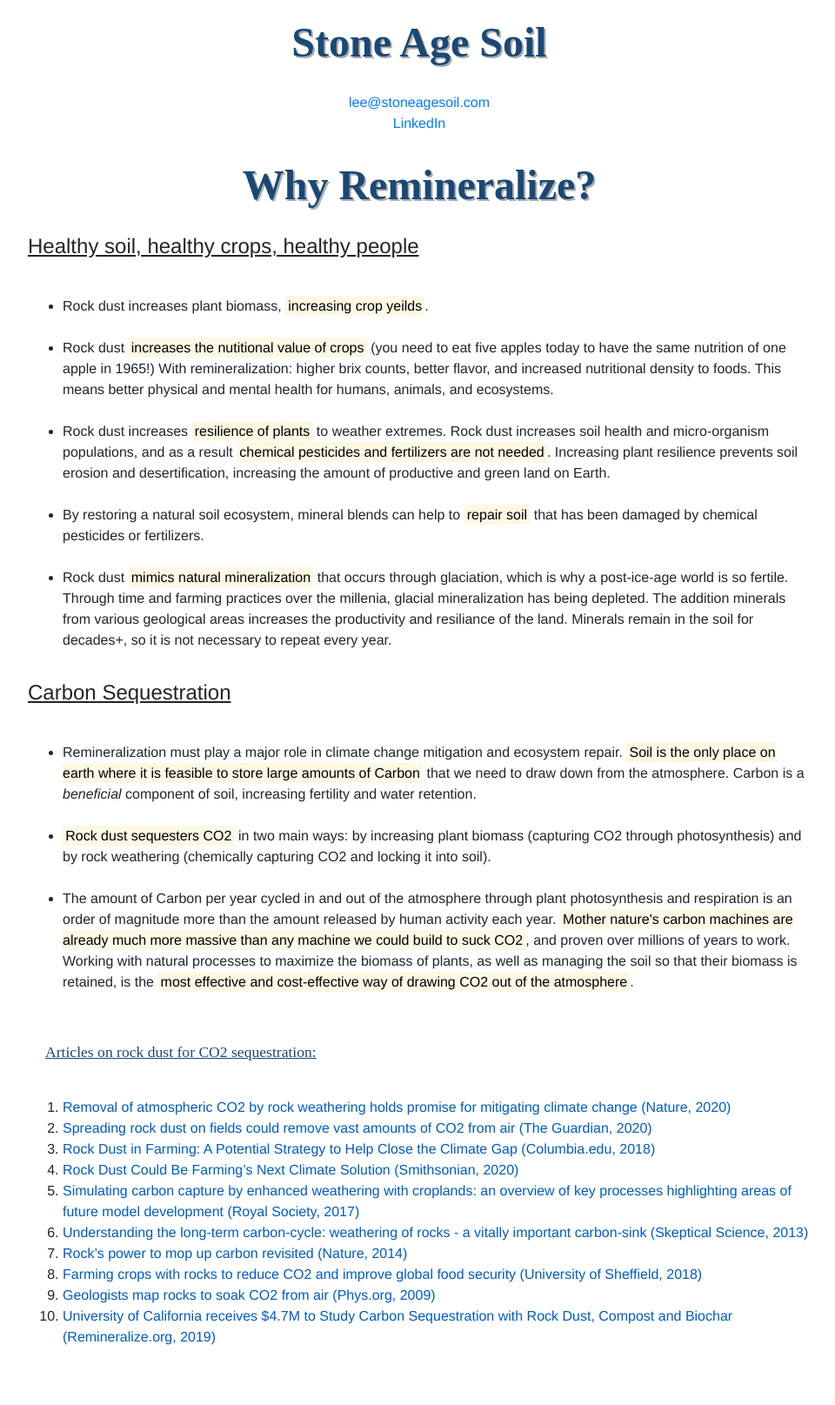
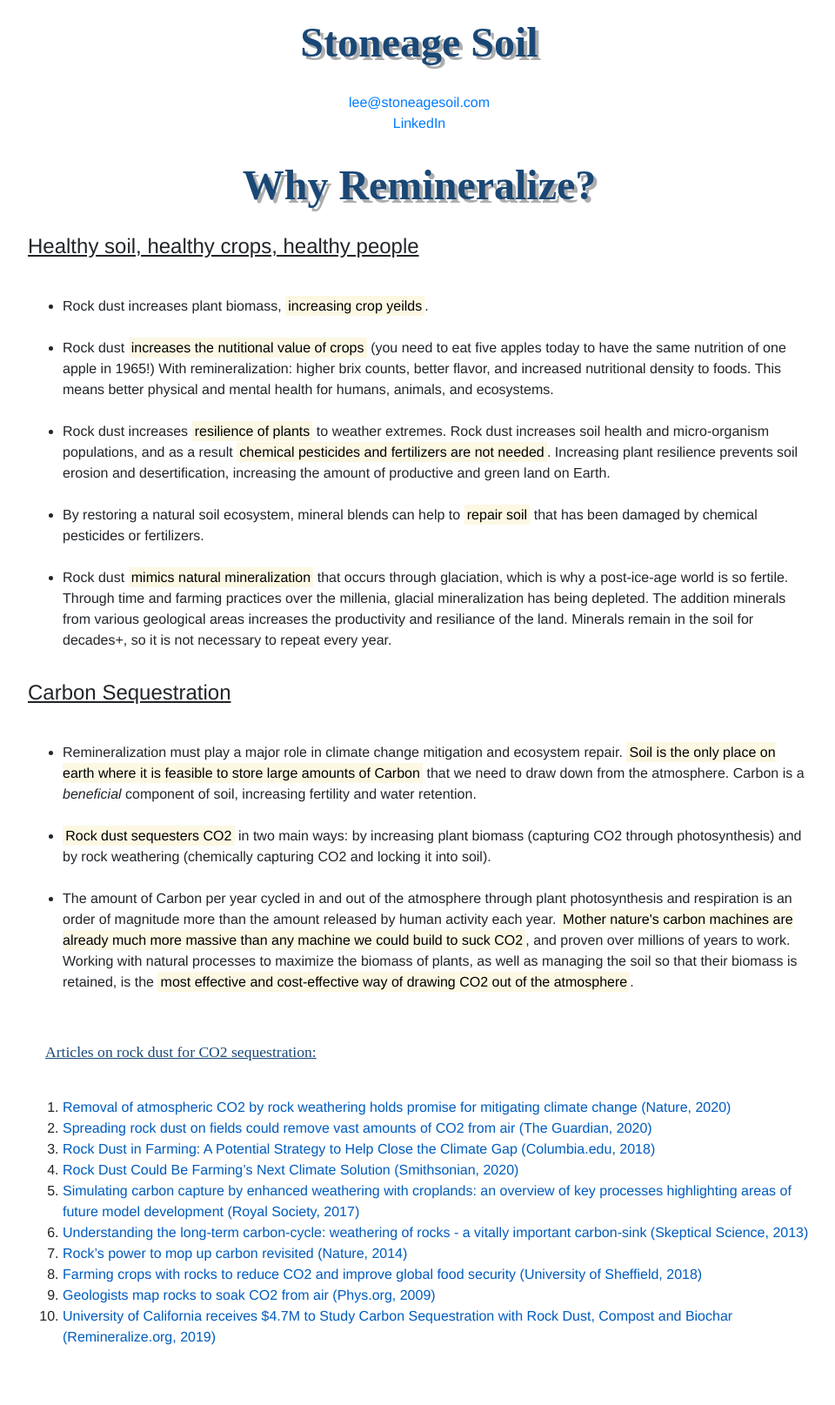
Before and after one commit to stoneagesoil/stoneagesoil.github.io, a Jekyll site: the page built from index.html, in a window 1280 px wide. Shown: the whole page at 87% size, without its empty margins (158-1118 px from the left). Built offline with Jekyll 4.4.1, drawn with Linux system fonts in a browser that asks for light colours; nearby versions of some CDN libraries; some web fonts are replaced; library files that are not in the unit come from our copies; a script that is not in the unit is left out.

Commit message:
font shadow

```diff
--- a/css/yellow.css
+++ b/css/yellow.css
@@ -36,7 +36,7 @@
    padding: 20px;
    color: #1A4876/*##414A4C*/; /* dark blue */
     font-family: 'Piedra', cursive;
-    text-shadow: 2px 2px #ADADAD;
+    text-shadow: 4px 4px #ADADAD;
     text-align: center;
     font-size: 300%;
     font-weight: 700;
--- a/index.html
+++ b/index.html
@@ -2,7 +2,7 @@
 layout: home
 title: Stoneage Soil
 ---
-<h2>Stone Age Soil</h2>
+<h2>Stoneage Soil</h2>
 <center>
  <a href="mailto:lee@stoneagesoil.com" data-toggle="tooltip" target="_blank" style="text-align:center;">
                               <!--  <i class="fa fa-circle fa-stack-2x"></i> -->
```
